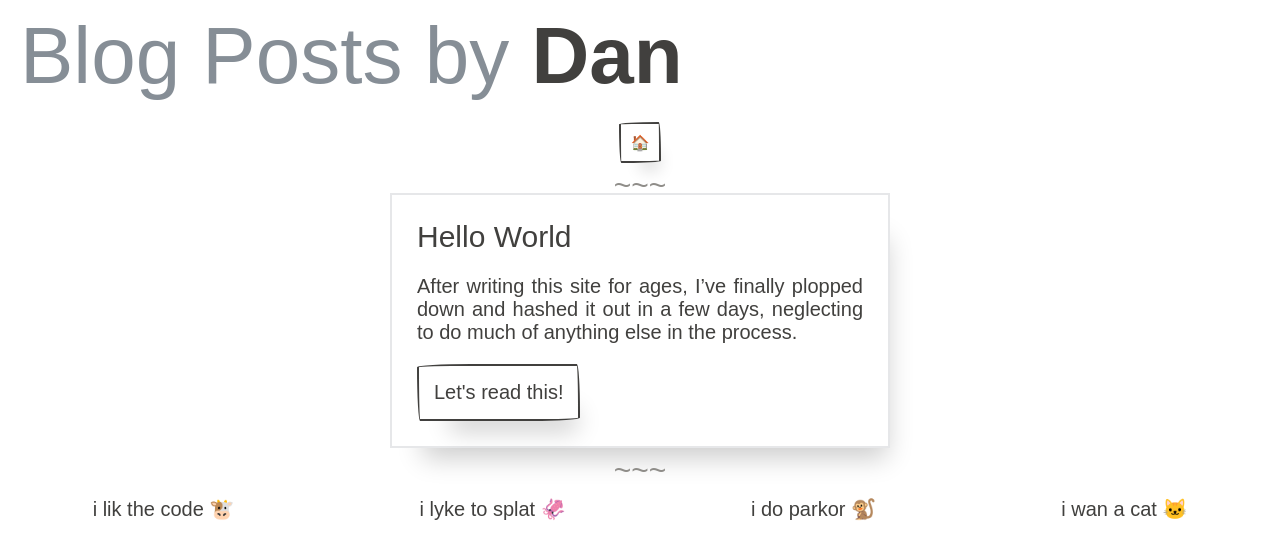
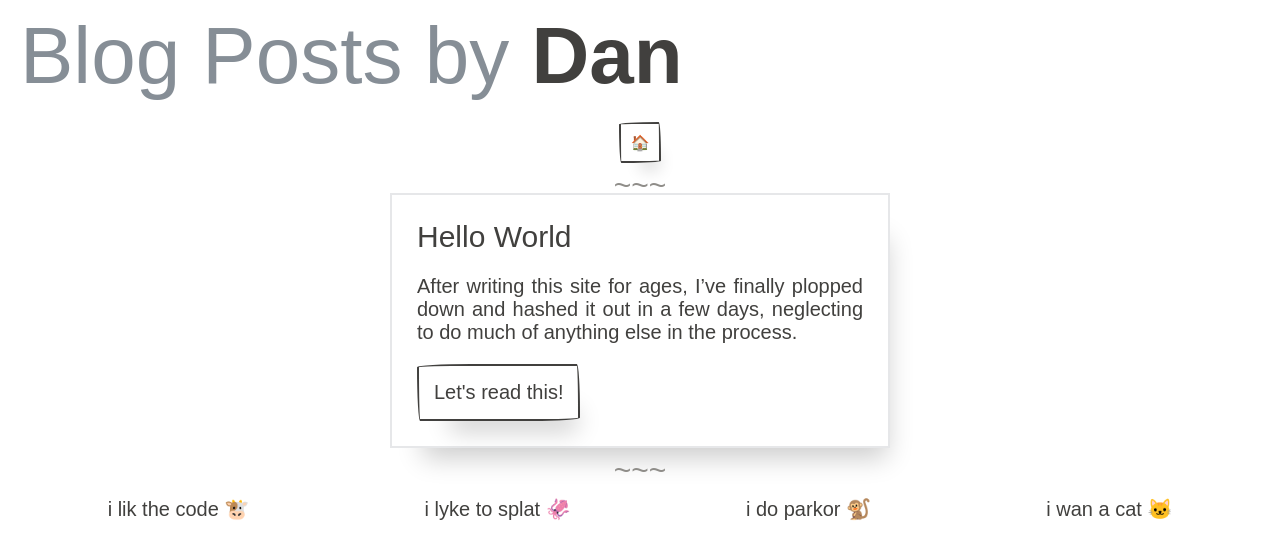
Before and after one commit to loksonarius/loksonarius.github.io, a Jekyll site: the page built from blog.html, in a window 1280 px wide. Shown: the top 560 px of the page. Built offline with Jekyll 4.4.1, drawn with Linux system fonts in a browser that asks for light colours; emoji names are drawn with the system emoji font; some web fonts are replaced.

Commit message:
Add horizontal margins for footer

```diff
--- a/_includes/footer.html
+++ b/_includes/footer.html
@@ -1,4 +1,4 @@
-<div class="row flex-spaces">
+<div class="row flex-spaces margin-left margin-right">
   <p>i lik the code :cow:</p>
   <p>i lyke to splat :squid:</p>
   <p>i do parkor :monkey:</p>
```
